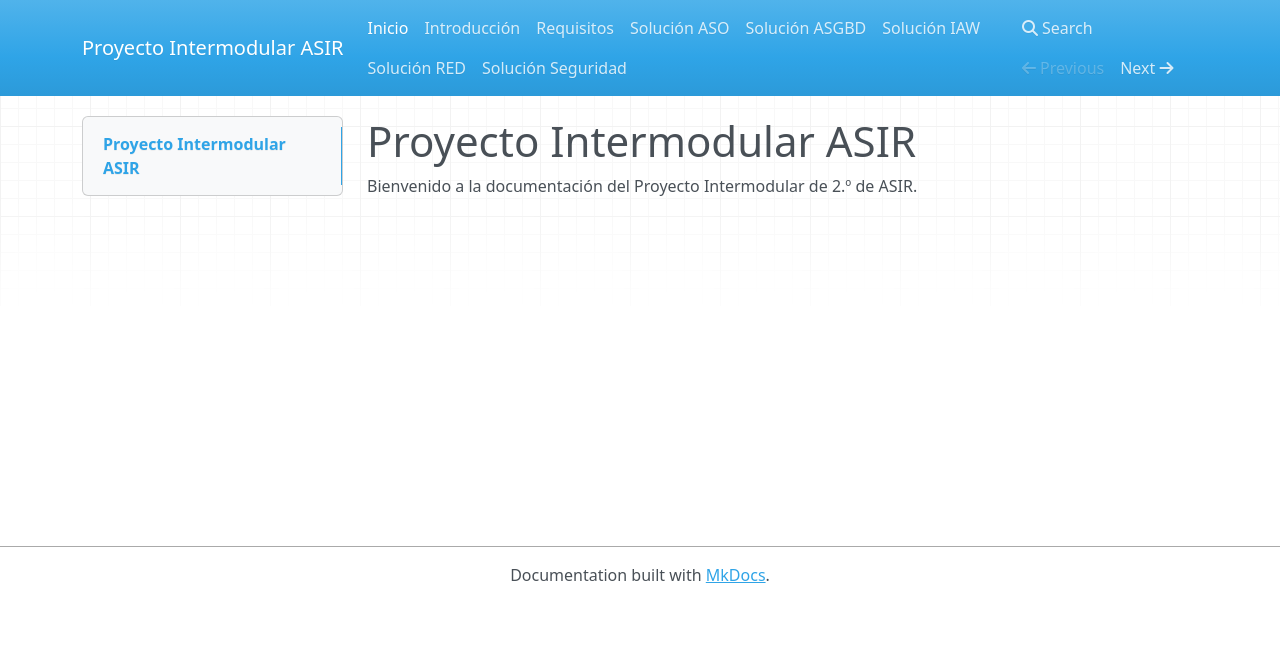
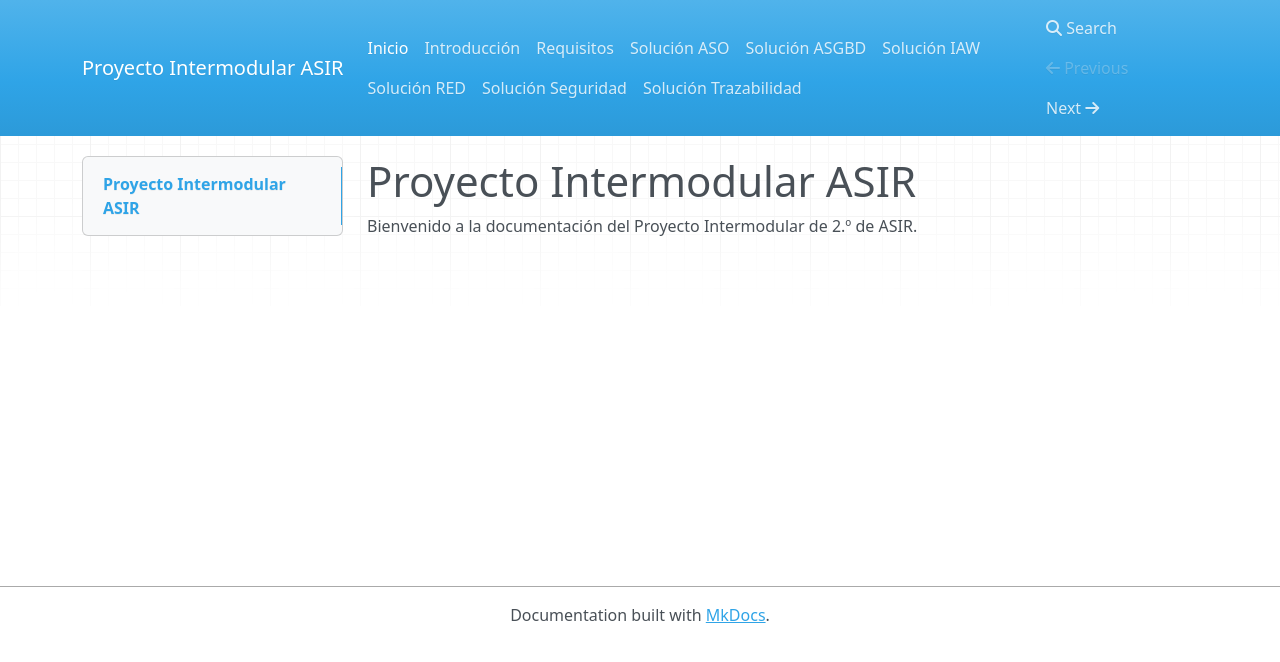
Before and after one commit to amorenog146/Proyecto-Intermodular-ASIR, an MkDocs documentation site: the page built from docs/index.md, in a window 1280 px wide. Shown: the top 662 px of the page. Built offline with MkDocs 1.6.1, drawn with Linux system fonts in a browser that asks for light colours; nearby versions of some CDN libraries.

Commit message:
Añadida solución de trazabilidad al menú

```diff
--- a/mkdocs.yml
+++ b/mkdocs.yml
@@ -9,3 +9,4 @@ nav:
   - Solución IAW: 06_solucion_iaw.md
   - Solución RED: 07_solucion_red.md
   - Solución Seguridad: 08_solucion_seguridad.md
+  - Solución Trazabilidad: 09_trazabilidad_solucion.md
```
